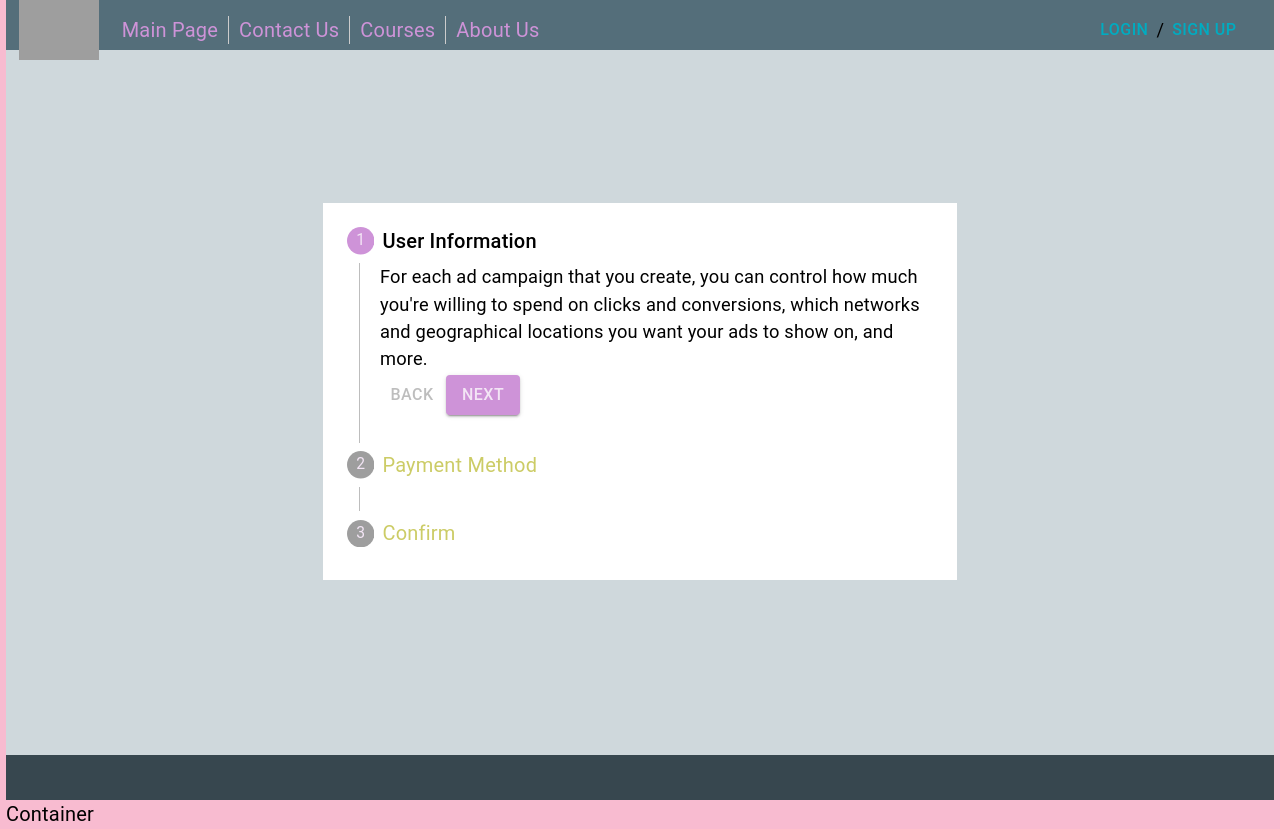
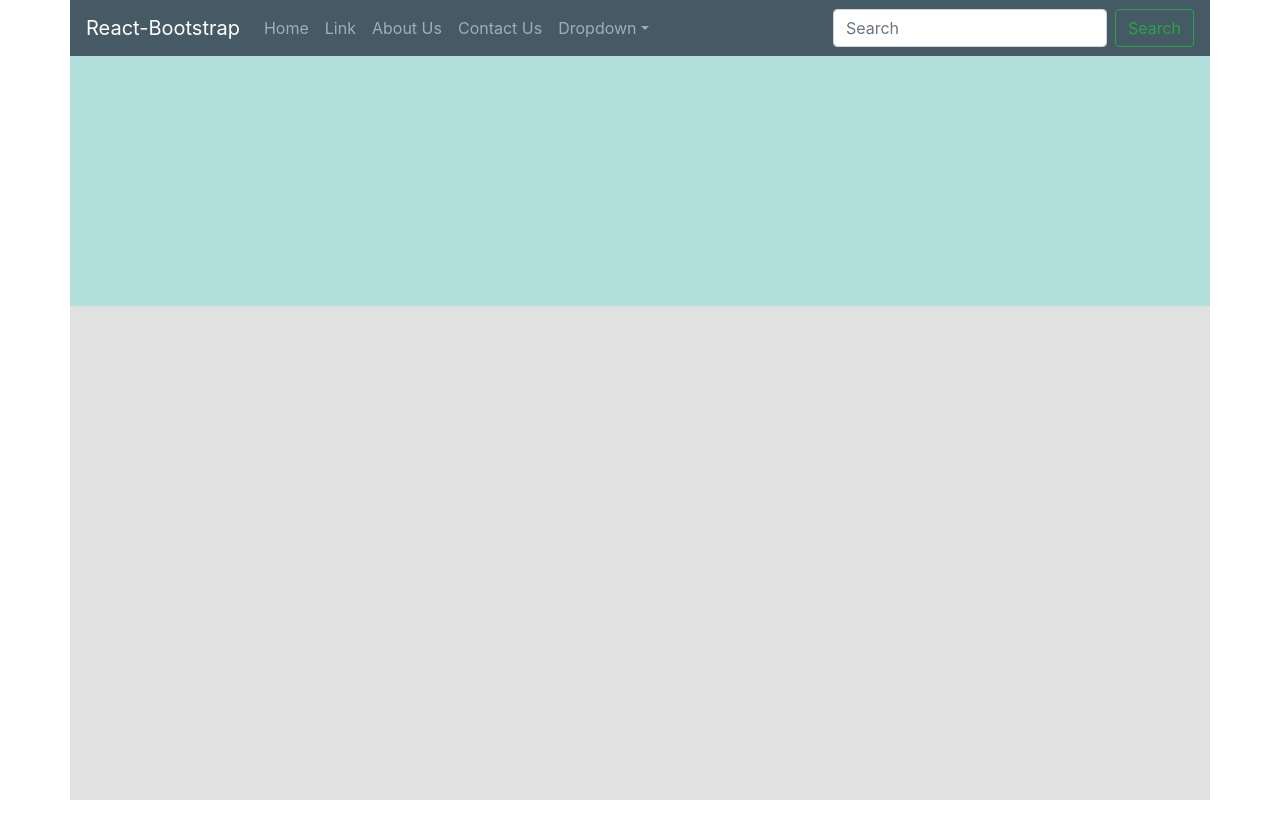
Before and after one commit to sarafotros/react-krm1, a React (Create React App) app: page / in a window 1280 px wide. After the commit the page ends 800 px from the top, so only its background shows below. Built offline with nearby package versions, Linux system fonts and the light colour scheme; grey boxes are pictures that could not be loaded.

Commit message:
bootstrap react install + nav bar

```diff
--- a/package.json
+++ b/package.json
@@ -9,7 +9,9 @@
     "@testing-library/jest-dom": "^4.2.4",
     "@testing-library/react": "^9.3.2",
     "@testing-library/user-event": "^7.1.2",
+    "bootstrap": "^4.5.0",
     "react": "^16.13.1",
+    "react-bootstrap": "^1.0.1",
     "react-dom": "^16.13.1",
     "react-scripts": "3.4.1"
   },
--- a/src/index.css
+++ b/src/index.css
@@ -5,6 +5,7 @@
     sans-serif;
   -webkit-font-smoothing: antialiased;
   -moz-osx-font-smoothing: grayscale;
+  /* background-color: '#e1e1e1'; */
 }
 
 code {
--- a/src/index.js
+++ b/src/index.js
@@ -1,19 +1,22 @@
 import React from 'react';
 import ReactDOM from 'react-dom';
 import './index.css';
+import 'bootstrap/dist/css/bootstrap.min.css';
 // import App from './App';
 // import  './assets/css/fontIran.css'
 import * as serviceWorker from './serviceWorker';
 // import Home from "./screens/Home";
 // import MyStyles from './screens/MtStyles';
 // import HOC from './screens/HOCstyles'
-import Index from './screens/index'
+import Index from './screens/index';
+import BSScreen from './screens/BSScreen'
 
-document.getElementsByTagName('body')[0].setAttribute('dir', 'ltr')
+// document.getElementsByTagName('body')[0].setAttribute('dir', 'ltr')
 ReactDOM.render(
   <React.StrictMode>
     {/* <Home /> */}
-    <Index/>
+    {/* // <Index/> */}
+   <BSScreen/>
     {/* <HOC/> */}
   </React.StrictMode>,
   document.getElementById('root')
--- /dev/null
+++ b/src/screens/BSScreen.js
@@ -0,0 +1,49 @@
+import React from 'react'
+import { Button, Container, Nav, Navbar, NavDropdown, FormControl, Form, Row} from 'react-bootstrap'
+
+export default function BSScreen() {
+ return (
+		<Container style={{ backgroundColor: '#e1e1e1', minHeight: '100vh' }}>
+			<Row >
+				<Navbar
+					variant="dark"
+					expand="lg"
+					style={{ backgroundColor: '#455A64', width: '100%' }}
+				>
+					<Navbar.Brand href="#home">React-Bootstrap</Navbar.Brand>
+					<Navbar.Toggle aria-controls="basic-navbar-nav" />
+					<Navbar.Collapse id="basic-navbar-nav">
+						<Nav className="mr-auto">
+							<Nav.Link href="#home">Home</Nav.Link>
+							<Nav.Link href="#link">Link</Nav.Link>
+							<Nav.Link href="#about">About Us</Nav.Link>
+							<Nav.Link href="#contact">Contact Us</Nav.Link>
+							<NavDropdown title="Dropdown" id="basic-nav-dropdown">
+								<NavDropdown.Item href="#action/3.1">Action</NavDropdown.Item>
+								<NavDropdown.Item href="#action/3.2">
+									Another action
+								</NavDropdown.Item>
+								<NavDropdown.Item href="#action/3.3">
+									Something
+								</NavDropdown.Item>
+								<NavDropdown.Divider />
+								<NavDropdown.Item href="#action/3.4">
+									Separated link
+								</NavDropdown.Item>
+							</NavDropdown>
+						</Nav>
+						<Form inline>
+							<FormControl
+								type="text"
+								placeholder="Search"
+								className="mr-sm-2"
+							/>
+							<Button variant="outline-success">Search</Button>
+						</Form>
+					</Navbar.Collapse>
+				</Navbar>
+			</Row>
+			<Row style={{ backgroundColor: '#B2DFDB', height: 250 }}></Row>
+		</Container>
+ );
+}
```
Also changed, not shown: 1 other file (tests, documents, lock files or other folders).
